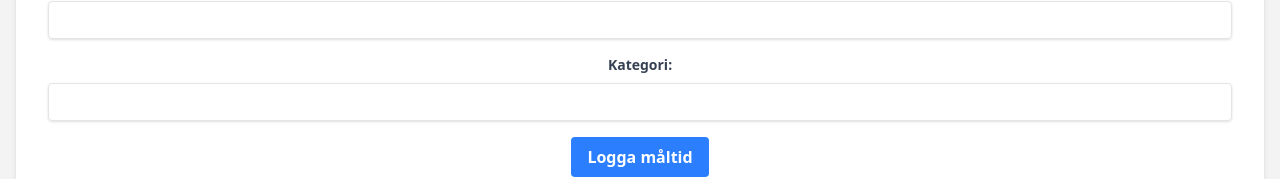
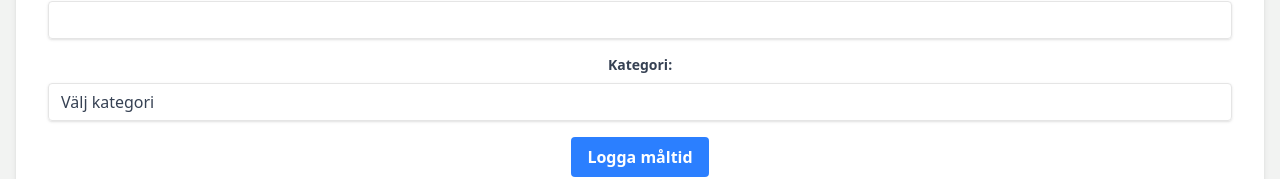
Before and after one commit to BenjaminBerhane/Healthtracker-v10-individuell, a React (Vite) app: page /mealLog in a window 1280 px wide. Shown: the part 642-821 px from the top of the page. Built offline with nearby package versions, Linux system fonts and the light colour scheme.

Commit message:
meallog categories

```diff
--- a/src/pages/MealLog.jsx
+++ b/src/pages/MealLog.jsx
@@ -91,7 +91,18 @@ const MealLog = () => {
         </div>
         <div className="mb-4">
           <label className="block text-gray-700 text-sm font-bold mb-2">Kategori:</label>
-          <input type="text" name="category" value={meal.category} onChange={handleChange} className="shadow appearance-none border rounded w-full py-2 px-3 text-gray-700 leading-tight focus:outline-none focus:shadow-outline" />
+          <select
+            id="category"
+            name="category"
+            value={meal.category}
+            onChange={handleChange}
+            className="shadow appearance-none border rounded w-full py-2 px-3 text-gray-700 leading-tight focus:outline-none focus:shadow-outline">
+            <option value="">Välj kategori</option>
+            <option value="Frukost">Frukost</option>
+            <option value="Lunch">Lunch</option>
+            <option value="Middag">Middag</option>
+            <option value="Mellanmål">Mellanmål</option>
+          </select>
         </div>
         <button type="submit" className="bg-blue-500 hover:bg-blue-700 text-white font-bold py-2 px-4 rounded focus:outline-none focus:shadow-outline">
           {editingMeal ? 'Uppdatera måltid' : 'Logga måltid'}
```
